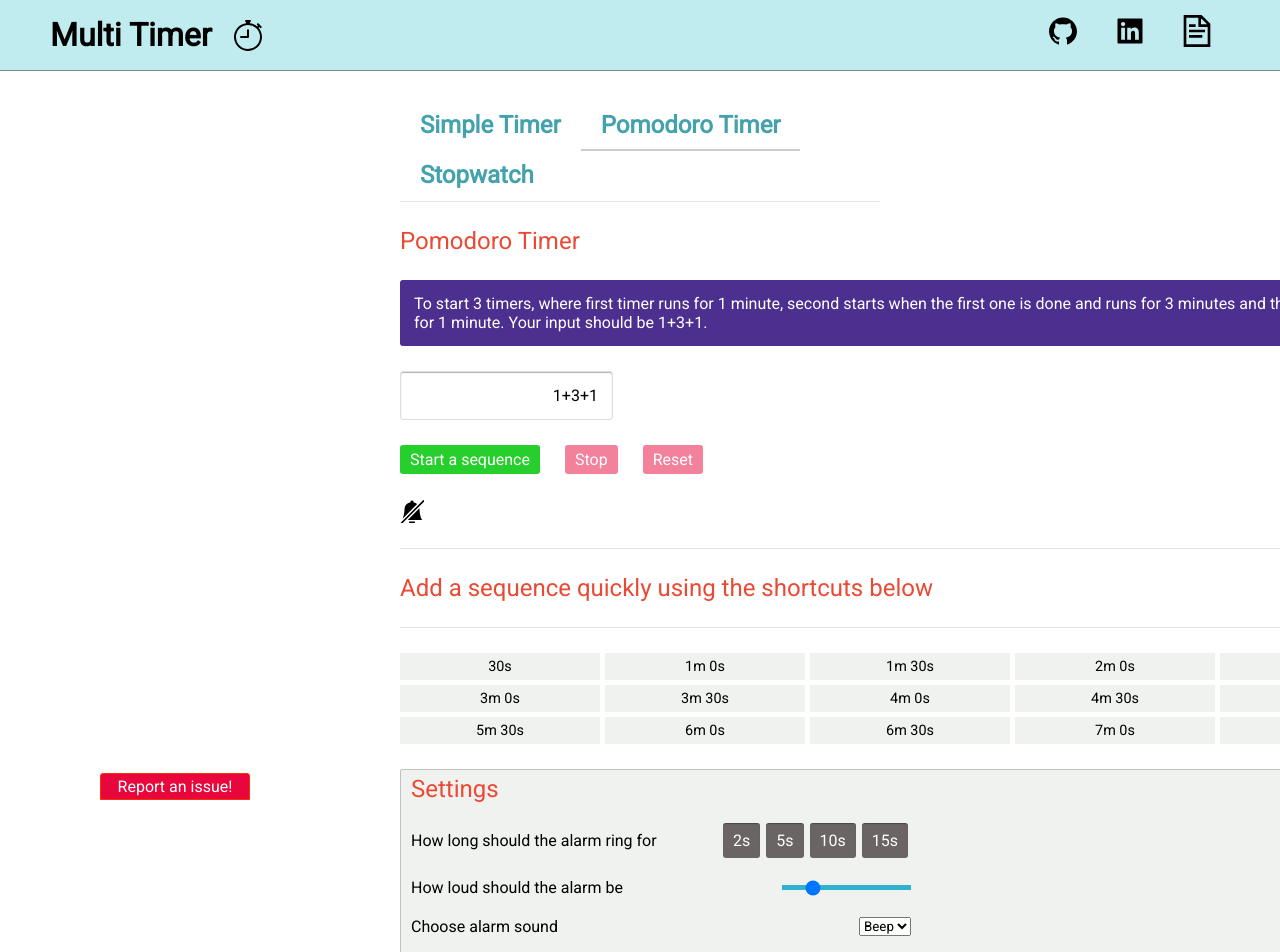
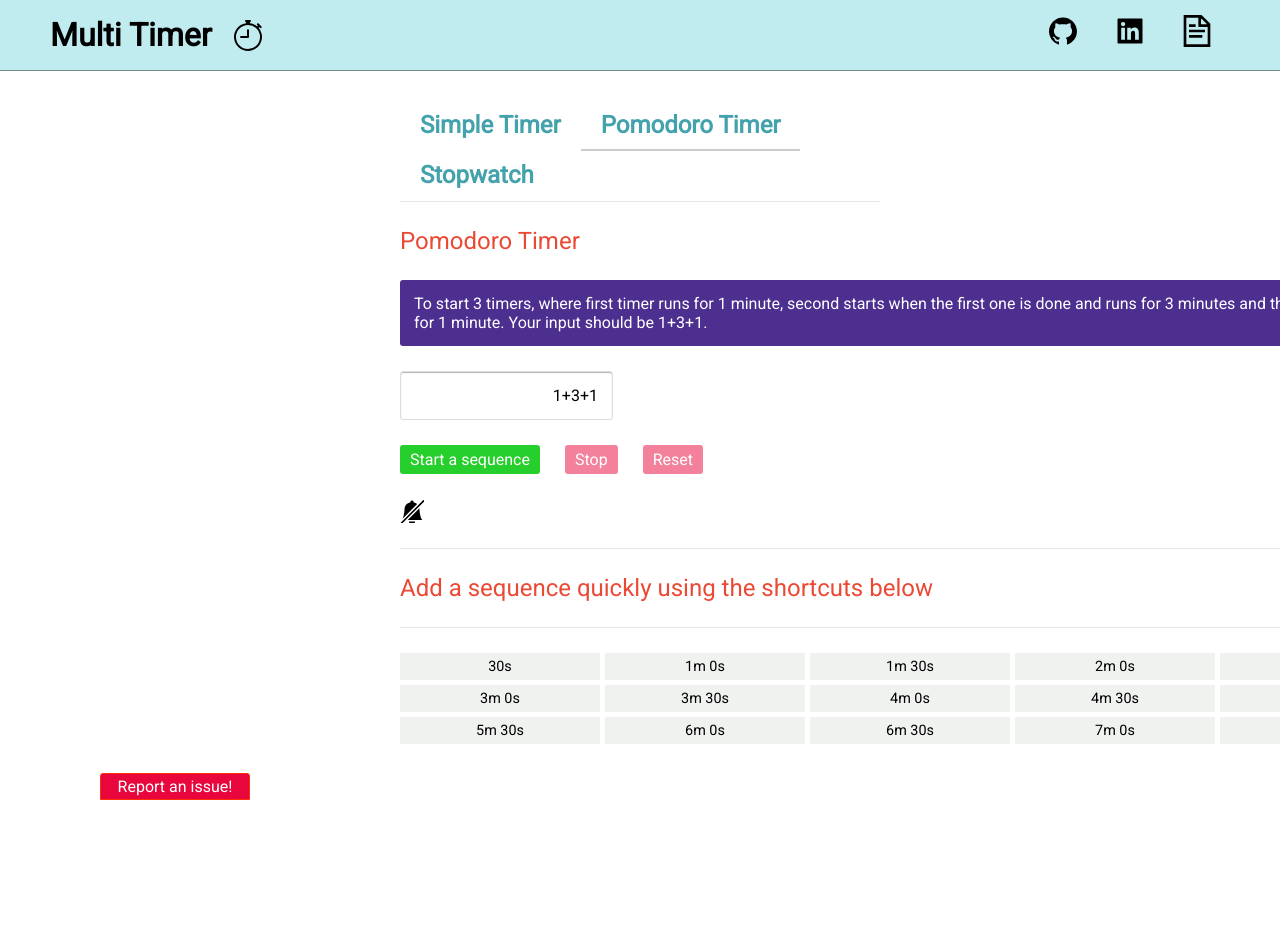
Before and after one commit to Lewisjohnward/multi_timer, a React (Create React App) app: page /pomodoro in a window 1280 px wide. Shown: the top 952 px of the page. After the commit the page ends 800 px from the top, so only its background shows below. Built offline with nearby package versions, Linux system fonts and the light colour scheme.

Commit message:
updated README

```diff
--- a/src/components/pomodoro/Pomodoro.js
+++ b/src/components/pomodoro/Pomodoro.js
@@ -2,9 +2,9 @@ import {useState, useContext} from "react"
 import styled from "styled-components"
 import {Sequence} from "./components/Sequence"
 import {HR} from "../../styled/HR.styled"
-import {PresetTimeContainer, PresetTime, SettingsContainer, OptionContainer, Option, RingTimeContainer, Slider, Dropdown, TimeSelectContainer} from "../../styled/Preset.styled.js"
 import {Button} from "../../styled/Button.styled.js"
 import {renderTimeb} from "../../helpers/functions"
+import {PresetTimeContainer, PresetTime} from "../../styled/Preset.styled.js"
 import {v4 as uuidv4} from "uuid"
 
 const orange = "#eb4934"
@@ -43,37 +43,21 @@ export const Pomodoro = () => {
     const [sequence, setSequence] = useState([])
     const [running, setRunning] = useState(false)
     const [inputError, setInputError] = useState(false)
-    const [ringTime, setRingTime] = useState(false)
-    const [slideValue, setSlideValue] = useState(20)
-    const [alarm, setAlarm] = useState("beep")
 
 
-    const handleSelectRingTime = (d) => {
-        setRingTime(d)
-    }
-
-    const handleVolumeSlider = (e) => {
-        setSlideValue(e.target.value)
-    }
-    const ringTimes = () => {
-        const arr = new Array(4).fill(0).map((d, i) => {
-            if (i == 0) return 2
-            else return i * 5
-        })
-        return arr
-    }
 
 
     const validateInput = (value) => {
         let bool = false
-        let prevPlus = false
+        let prevPlus = true
 
         value.split("").forEach(d => {
             if (Number.isInteger(+d)){
                 bool = true
                 prevPlus = false
+            }else{
+                bool = false
             }
-
             if(!prevPlus && !bool) {
                 bool = d == "+"
                 prevPlus = true
@@ -100,7 +84,6 @@ export const Pomodoro = () => {
                 }
             )
         })
-
         setSequence(arr)
         setRunning(true)
     }
@@ -152,32 +135,6 @@ export const Pomodoro = () => {
             <PresetTimeContainer>
                 {presetTimeArr.map(d => <PresetTime key={uuidv4()} onClick={() => handleSelectPresetTime(d)}>{renderTimeb(d)}</PresetTime>)}
             </PresetTimeContainer>
-            <SettingsContainer>
-                <Text color={orange}>Settings</Text>
-                <OptionContainer>
-                    <Option>
-                        How long should the alarm ring for
-                    </Option>
-                    <RingTimeContainer>
-                        {ringTimes().map(d => <TimeSelectContainer key={uuidv4()} background={ringTime == d ? true : false} onClick={() => handleSelectRingTime(d)}>{d}s</TimeSelectContainer>)}
-                    </RingTimeContainer>
-                </OptionContainer>
-                <OptionContainer>
-                    <Option>
-                        How loud should the alarm be
-                    </Option>
-                    <Slider slideValue={slideValue} onChange={(e) => handleVolumeSlider(e)}/>
-                </OptionContainer>
-                <OptionContainer>
-                    <Option>
-                        Choose alarm sound
-                    </Option>
-                    <Dropdown onChange={(e) => setAlarm(e.target.value)}>
-                        <option value="beep">Beep</option>
-                        <option value="soft">Soft</option>
-                    </Dropdown>
-                </OptionContainer>
-            </SettingsContainer>
         </>
     )
 }
```
Also changed, not shown: 1 other file (tests, documents, lock files or other folders).
